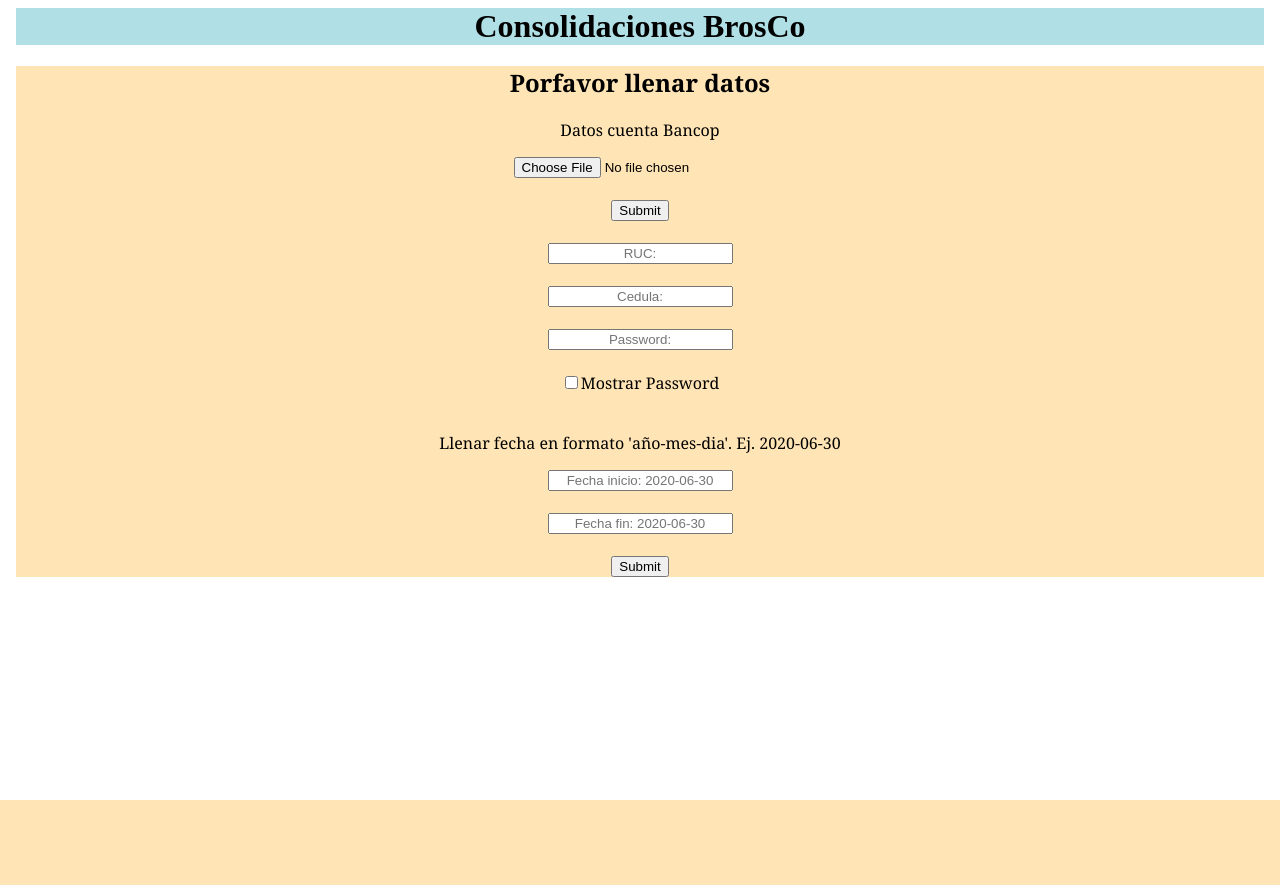
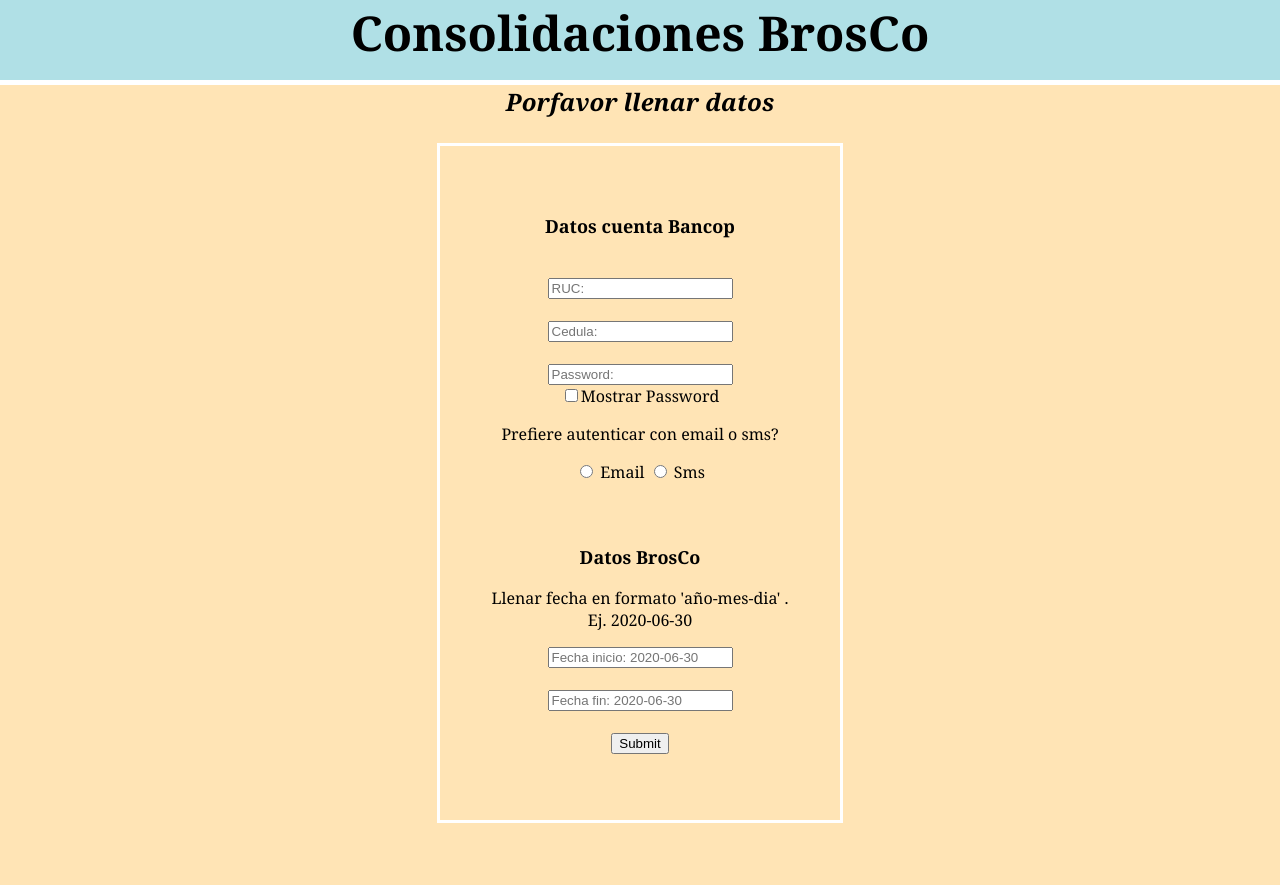
Before and after one commit to erikreimert/Roshka, a Django app: page /consolidacion/ in a window 1280 px wide. Before the commit the page ends 800 px from the top, so only its background shows below. Run offline with Django 3.2, Linux system fonts and the light colour scheme.

Commit message:
dango update, core app update

```diff
--- a/Excel Changer/compare.py
+++ b/Excel Changer/compare.py
@@ -1,9 +1,9 @@
 import csv, xlrd
 
-def compare(name, name2):
+def compare(name, name2, name3):
     src = 'C:/Users/erikr/github/Roshka/Excel Changer/data/' + name
     src2 = 'C:/Users/erikr/github/Roshka/Excel Changer/BrosCo Original/' + name2
-    want = 'C:/Users/erikr/github/Roshka/Excel Changer/BrosCo Si Bancop No/' + name
+    want = 'C:/Users/erikr/github/Roshka/Excel Changer/BrosCo Si Bancop No/' + 'Consolidacion ' + name3
     ### BrosCo info and open
     book = xlrd.open_workbook(src2)
     sheet = book.sheet_by_index(0)
--- a/Excel Changer/mysite/myapp/views.py
+++ b/Excel Changer/mysite/myapp/views.py
@@ -2,4 +2,11 @@ from django.shortcuts import render
 
 # Create your views here.
 def upload(request):
+    if request.method == "POST":
+        ruc = request.POST.get('ruc')
+        cedula = request.POST.get('user')
+        pword = request.POST.get('pword')
+        twofa = request.POST.get('2fa')
+        fechain = request.POST.get('ini')
+        fechafin = request.POST.get('fin')
     return render(request, 'consolidacion/consolidacion.html')
--- a/Excel Changer/mysite/statics/css/consolidacion.css
+++ b/Excel Changer/mysite/statics/css/consolidacion.css
@@ -1,15 +1,50 @@
-* {
+body {
+  margin: 0;
+  padding: 0;
+  border: 0;
+}
+
+div.title{
+  background-color: PowderBlue;
   text-align: center;
+  font-family: Georgia;
+  border-color: Azure;
+  height: 10%;
+  margin: 0;
+  padding: 0;
 }
-div.title {
-  margin: inherit;
-  background-color: PowderBlue;
-  border-color: Azure;
-  font-family: Georgia,
+#wrapper{
+  background-color: Moccasin;
+  font-family: Georgia;
+  text-align: center;
+  height: 100%;
 }
-div.body{
+h1 {
+  font-size: 48px;
+}
+h2 {
+  font-style: italic;
+  margin: 5px;
+  padding: 0;
+}
+div.form{
+  display:inline-block;
   background-color: Moccasin;
-  margin: inherit;
-  font-family: Georgia;
+  width: 300px;
+  height: relative;
+  border: 3px solid White;
+  padding: 50px;
+  margin: 20px;
+}
 
+p.broscop{
+  font-size: 18px;
+  font-weight: bold;
 }
+p.bancop{
+  font-size: 18px;
+  font-weight: bold;
+}
+#twofa{
+  display: flow-root;
+}
--- a/Excel Changer/mysite/templates/consolidacion/consolidacion.html
+++ b/Excel Changer/mysite/templates/consolidacion/consolidacion.html
@@ -13,22 +13,32 @@
     <div class = 'title'>
     <h1> Consolidaciones BrosCo </h1>
     </div>
-    <div class = 'body'>
-    <h2>Porfavor llenar datos</h2>
-    <form method="POST" class="psot-form" name ='data' onsubmit="return validate()"enctype="multipart/form-data">
-      <p>Datos cuenta Bancop</p>
-        <input type='file' name='bancop' accept="application/vnd.ms-excel"><br><br>
-        <button type="submit" class="save btn btn-default">Submit</button><br>
+    <div id= 'wrapper'>
+    <h2 id="#title-summary">Porfavor llenar datos</h2>
 
+    <div class="form">
+     <form method="POST" class="psot-form" name ='data' onsubmit="return validate()"enctype="multipart/form-data">{% csrf_token %}
+      <p class ='bancop'>Datos cuenta Bancop</p>
+      <!--Parte de ingreso de data bancop-->
         <br><input type="text" id='ruc' name= 'ruc' required placeholder="RUC:"><br>
         <br><input type="text" id='user' name= 'user' required placeholder="Cedula:"><br>
         <br><input type="password" id='pword' name= 'pword' required placeholder="Password:"><br>
-        <br><input type="checkbox" onclick="pwshow()">Mostrar Password
+        <input type="checkbox" onclick="pwshow()">Mostrar Password<br>
+        <div id='twofa'>
+        <p>Prefiere autenticar con email o sms?</p>
+        <input type="radio" id="email" name="2fa" value="email" required>
+        <label for="email">Email</label>
+        <input type="radio" id="sms" name="2fa" value="sms" required>
+        <label for="sms">Sms</label>
+        </div>
 
-        <br><br><p>Llenar fecha en formato 'año-mes-dia'. Ej. 2020-06-30</p>
+        <!-- parte de ingreso de data brosco-->
+        <br><br><p class = 'broscop'>Datos BrosCo</p>
+        <p>Llenar fecha en formato 'año-mes-dia'   . Ej. 2020-06-30</p>
         <input type="text" id='ini' name= 'ini' required placeholder="Fecha inicio: 2020-06-30"><br>
         <br><input type="text" id='fin' name= 'fin' required placeholder="Fecha fin: 2020-06-30"> <br>
         <br><input type="submit" value="Submit">
+      </div>
       </div>
     </form>
 
```
Also changed, not shown: Excel Changer/changer.py (+3 -6 lines), Excel Changer/downloadbot.py (+28 -10 lines), Excel Changer/mover.py (+3 -7 lines).
